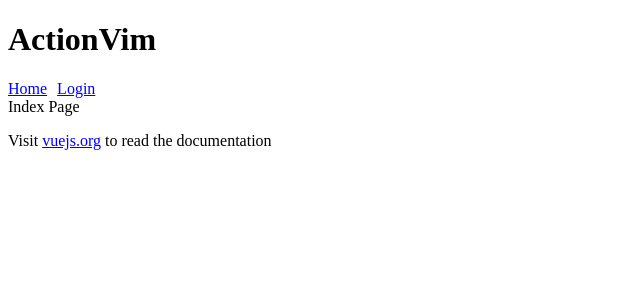
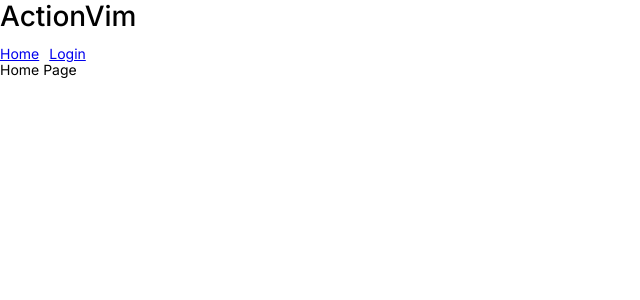
Before and after one commit to santoshkpatro/actionvim, a Vue app: page / in a window 1280 px wide. Shown: the top 300 px of the page, without its empty margins (0-640 px from the left). Built offline with nearby package versions, Linux system fonts and the light colour scheme; no server answers; the HTML template or start-up script is replaced by a standard one.

Commit message:
feat: integrate Ant Design Vue and Tailwind CSS, update App layout

```diff
--- a/package.json
+++ b/package.json
@@ -12,13 +12,18 @@
     "preview": "vite preview"
   },
   "dependencies": {
+    "@ant-design/icons-vue": "^7.0.1",
+    "@tailwindcss/vite": "^4.1.11",
+    "ant-design-vue": "~4.2.6",
     "axios": "^1.11.0",
     "pinia": "^3.0.3",
+    "tailwindcss": "^4.1.11",
     "vue": "^3.5.18",
     "vue-router": "^4.5.1"
   },
   "devDependencies": {
     "@vitejs/plugin-vue": "^6.0.1",
+    "unplugin-vue-components": "^29.0.0",
     "vite": "^7.0.6",
     "vite-plugin-vue-devtools": "^8.0.0"
   }
--- a/vite.config.js
+++ b/vite.config.js
@@ -1,12 +1,25 @@
 import { fileURLToPath, URL } from "node:url";
-
 import { defineConfig } from "vite";
 import vue from "@vitejs/plugin-vue";
 import vueDevTools from "vite-plugin-vue-devtools";
+import Components from "unplugin-vue-components/vite";
+import { AntDesignVueResolver } from "unplugin-vue-components/resolvers";
+import tailwindcss from "@tailwindcss/vite";
 
 // https://vite.dev/config/
 export default defineConfig({
-  plugins: [vue(), vueDevTools()],
+  plugins: [
+    vue(),
+    vueDevTools(),
+    Components({
+      resolvers: [
+        AntDesignVueResolver({
+          importStyle: false, // css in js
+        }),
+      ],
+    }),
+    tailwindcss(),
+  ],
   base: "/static/",
   resolve: {
     alias: {
--- a/web/App.vue
+++ b/web/App.vue
@@ -1,8 +1,17 @@
 <script setup>
 import { RouterView, RouterLink } from "vue-router";
+
+const themeOverride = {
+  token: {
+    borderRadius: 4,
+    fontFamily: "Inter, sans-serif",
+    colorPrimary: "#1f4d8c",
+  },
+};
 </script>
 
 <template>
+  <a-config-provider :theme="themeOverride">
     <div class="app">
       <header>
         <h1>ActionVim</h1>
@@ -13,6 +22,7 @@ import { RouterView, RouterLink } from "vue-router";
       </header>
     </div>
     <router-view></router-view>
+  </a-config-provider>
 </template>
 
 <style scoped></style>
--- /dev/null
+++ b/web/assets/main.css
@@ -0,0 +1,12 @@
+@layer theme, base, components, utilities;
+@import url('https://fonts.googleapis.com/css2?family=Inter:ital,opsz,wght@0,14..32,100..900;1,14..32,100..900&display=swap');
+@import "tailwindcss/theme.css" layer(theme);
+/* @import "tailwindcss/preflight.css" layer(base); Commented out to avoid conflicts with Ant Design Vue reset */
+@import "tailwindcss/utilities.css" layer(utilities);
+
+@import 'ant-design-vue/dist/reset.css';
+
+body {
+    font-family: 'Inter', sans-serif;
+    font-size: 14px;
+}
--- a/web/components/index-page.vue
+++ b/web/components/index-page.vue
@@ -1,10 +1,5 @@
 <script setup></script>
 
 <template>
-  <div>Index Page</div>
-  <p>
-    Visit
-    <a href="https://vuejs.org/" target="_blank" rel="noopener">vuejs.org</a> to
-    read the documentation
-  </p>
+  <div>Home Page</div>
 </template>
--- a/web/main.js
+++ b/web/main.js
@@ -4,6 +4,7 @@ import { createPinia } from "pinia";
 import App from "./App.vue";
 import router from "./router";
 import { useStore } from "./store.js";
+import "@/assets/main.css";
 
 const app = createApp(App);
 
```
Also changed, not shown: 2 other files (tests, documents, lock files or other folders). Lines whose indentation alone changed are shown as unchanged.
